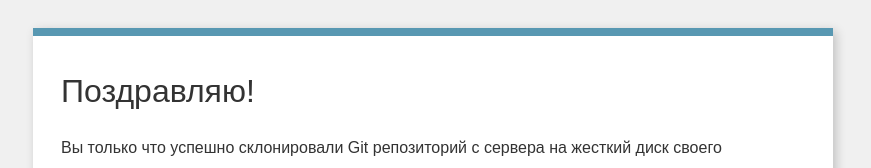
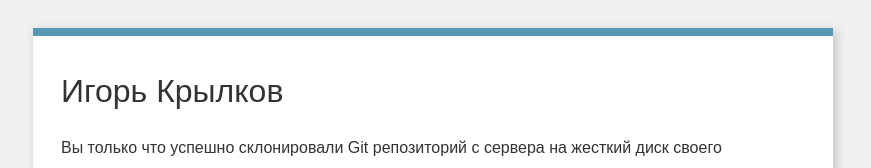
Before and after one commit to hammer6161/git-start-master, a plain HTML site: page index.html in a window 1280 px wide. Shown: the top 168 px of the page, without its empty margins (207-1078 px from the left). Drawn offline with Linux system fonts and the light colour scheme.

Commit message:
introduced the name of the author

```diff
--- a/index.html
+++ b/index.html
@@ -1,5 +1,6 @@
 <!DOCTYPE html>
 <html lang="en">
+
 <head>
     <meta charset="utf-8" />
     <meta name="viewport" content="width=device-width, initial-scale=1" />
@@ -7,13 +8,15 @@
     <link rel="stylesheet" href="css/normalize.css" />
     <link rel="stylesheet" href="css/main.css" />
 </head>
+
 <body>
     <div class="box">
-            <h1>Поздравляю!</h1>
+        <h1>Игорь Крылков</h1>
         <p>
             Вы только что успешно склонировали Git репозиторий с сервера на
             жесткий диск своего компьютера.
         </p>
     </div>
 </body>
+
 </html>
```
Lines whose indentation alone changed are shown as unchanged.
